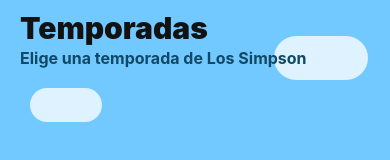
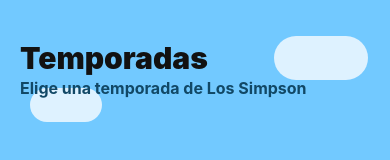
Before and after one commit to MS0l3/TheSimpsons, a React Native app: screen / in a window 390 px wide. Shown: the top 160 px of the page. Built offline with nearby package versions, Linux system fonts and the light colour scheme.

Commit message:
Update App.js

```diff
--- a/App.js
+++ b/App.js
@@ -234,6 +234,7 @@
     color: SimpsonPalette.black,
     fontSize: 30,
     fontWeight: '900',
+    paddingTop:30
   },
   subtitle: {
     color: SimpsonPalette.navy,
```
